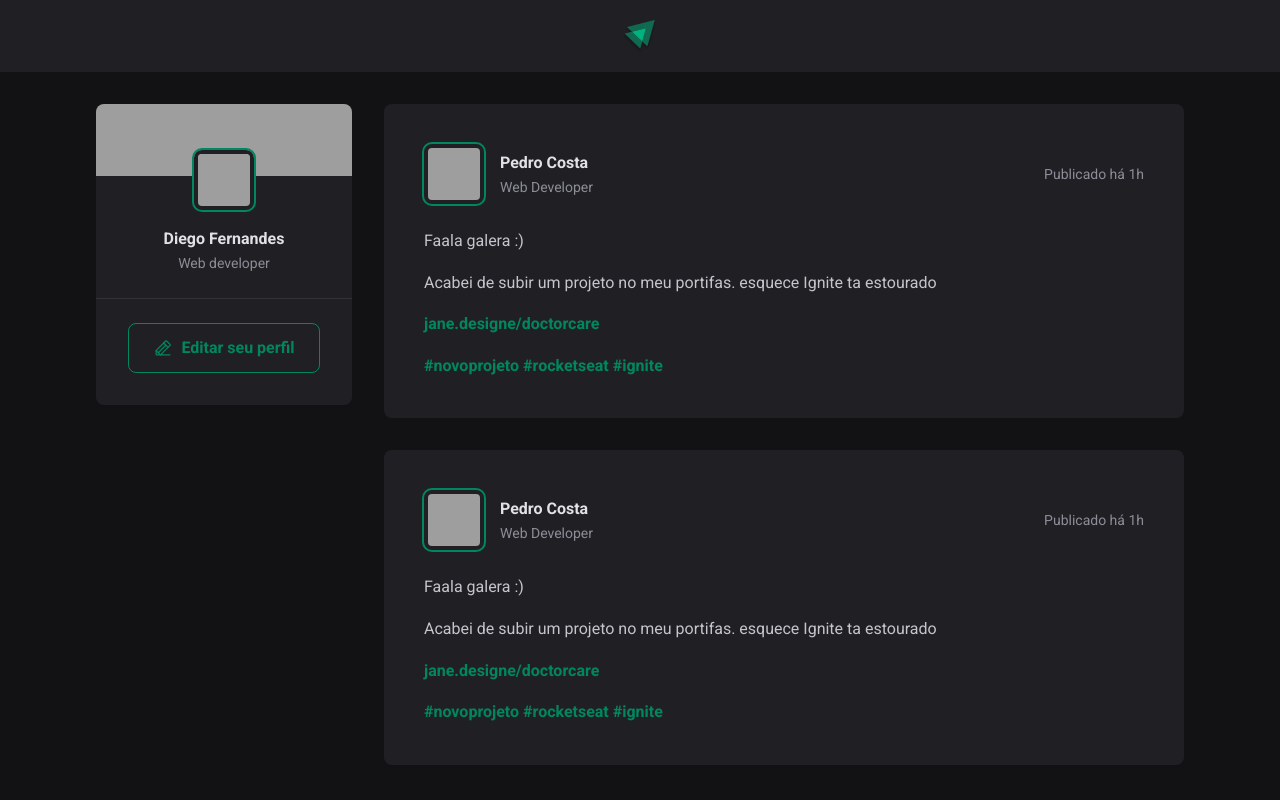
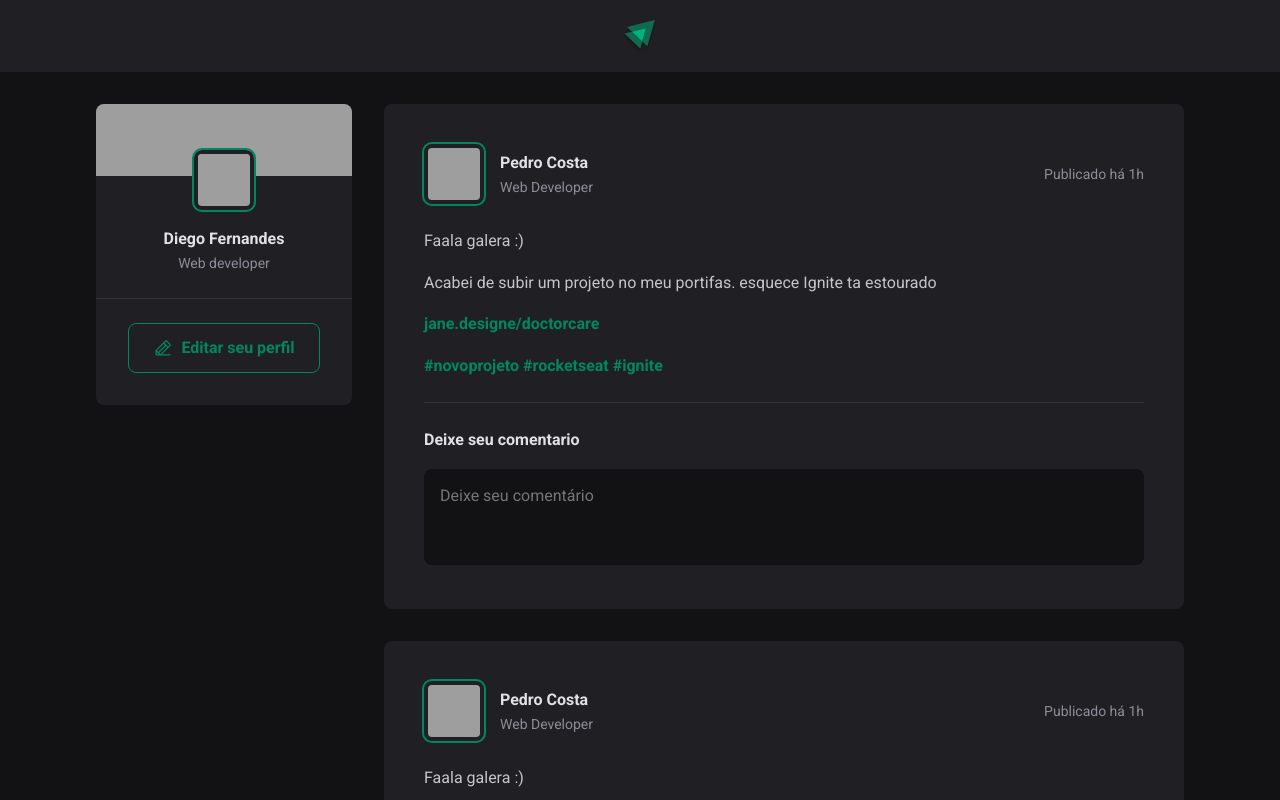
Before and after one commit to pedro-costa1/ignite-feed-rocketseat, a React (Vite) app in the folder 01-fundamentos-reactjs/: page / in a window 1280 px wide. Shown: the top 800 px of the page. Built offline with nearby package versions, Linux system fonts and the light colour scheme; grey boxes are pictures that could not be loaded.

Commit message:
formulario de comentarios

```diff
--- a/01-fundamentos-reactjs/src/components/Post.jsx
+++ b/01-fundamentos-reactjs/src/components/Post.jsx
@@ -25,6 +25,18 @@
                     <a href="">#ignite</a>
                 </p>
             </div>
+
+            <form className={styles.commentForm}>
+                <strong>Deixe seu comentario</strong>
+
+                <textarea
+                    placeholder="Deixe seu comentário"
+                />
+
+                <footer>
+                    <button type="submit">Publicar</button>
+                </footer>
+            </form>
         </article>
     );
 }
--- a/01-fundamentos-reactjs/src/components/Post.module.css
+++ b/01-fundamentos-reactjs/src/components/Post.module.css
@@ -65,3 +65,55 @@
     color: var(--gray-400);
     line-height: 1.6;
 }
+
+.commentForm {
+    width: 100%;
+    margin-top: 1.5rem;
+    padding-top: 1.5rem;
+    border-top: 1px solid var(--gray-600);
+}
+
+.commentForm > strong {
+    line-height: 1.6;
+    color: var(--gray-100);
+}
+
+.commentForm textarea {
+    width: 100%;
+    background: var(--gray-900);
+    border: 0;
+    resize: none;
+    height: 6rem;
+    padding: 1rem;
+    border-radius: 8px;
+    color: var(--gray-100);
+    line-height: 1.4;
+    margin-top: 1rem;
+}
+
+.commentForm footer {
+    visibility: hidden;
+    max-height: 0;
+}
+
+.commentForm:focus-within footer {
+    visibility: visible;
+    max-height: none;
+}
+
+.commentForm button[type=submit] {
+    padding: 1rem 1.5rem;
+    margin-top: 1rem;
+    border-radius: 8px;
+    border: 0;
+    background: var(--green-500);
+    color: var(--white);
+    font-weight: bold;
+    cursor: pointer;
+
+    transition: background-color 0.1s;
+}
+
+.commentForm button[type=submit]:hover {
+    background: var(--green-300);
+}
--- a/01-fundamentos-reactjs/src/global.css
+++ b/01-fundamentos-reactjs/src/global.css
@@ -11,6 +11,11 @@
     --green-300: #00B37E;
     --green-500: #00875f;
   }
+
+:focus {
+    outline: transparent;
+    box-shadow: 0 0 0 2px var(--green-500);
+}
 
 * {
     margin: 0;
```
